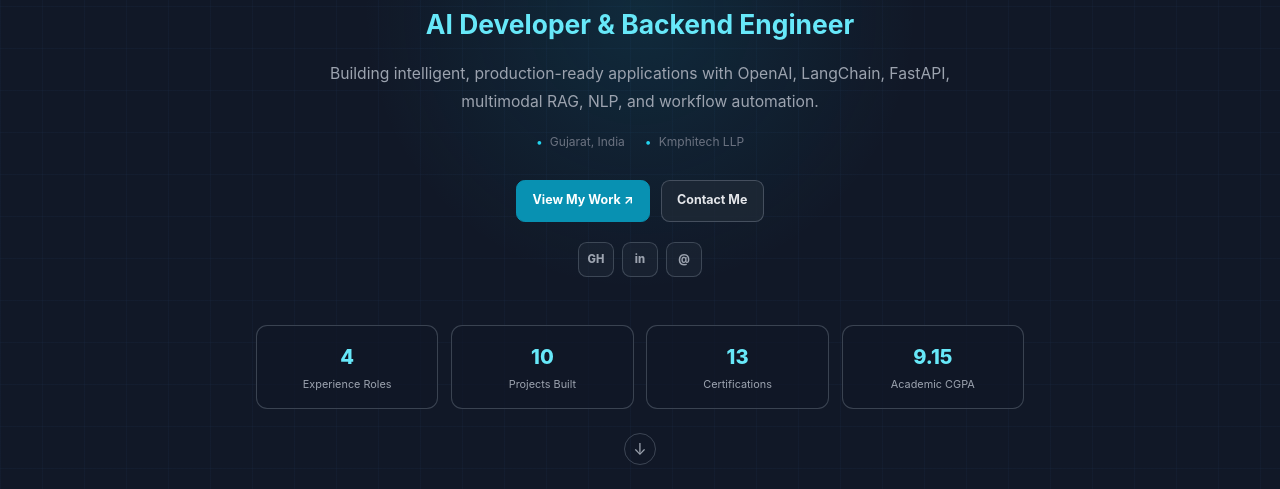
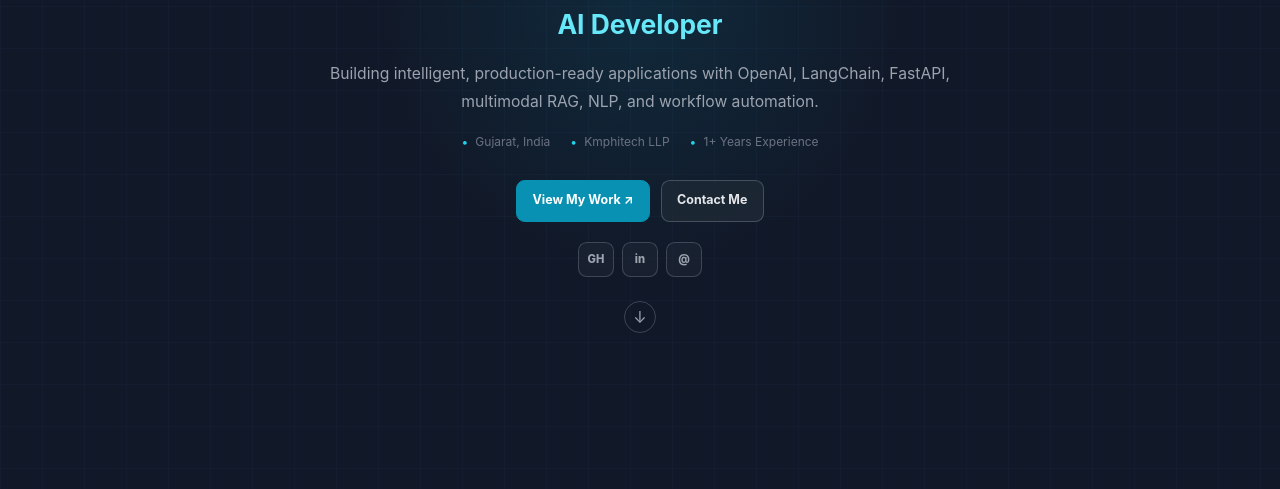
Before and after one commit to falsii/portfolio, a website: page index.html in a window 1280 px wide. Shown: the part 311-800 px from the top of the page. Drawn offline with nearby package versions, Linux system fonts and the light colour scheme.

Commit message:
Integrate experience into hero details

```diff
--- a/index.html
+++ b/index.html
@@ -927,31 +927,6 @@
             border-color: rgba(34, 211, 238, 0.5);
             color: #67e8f9;
         }
-        .hero-stats {
-            display: grid;
-            grid-template-columns: repeat(4, minmax(0, 1fr));
-            gap: 0.8rem;
-            max-width: 48rem;
-            margin: 3rem auto 0;
-        }
-        .hero-stat {
-            padding: 1rem 0.7rem;
-            border: 1px solid rgba(75, 85, 99, 0.72);
-            border-radius: 0.7rem;
-            background: rgba(17, 24, 39, 0.7);
-        }
-        .hero-stat strong {
-            display: block;
-            color: #67e8f9;
-            font-size: 1.25rem;
-            font-weight: 800;
-        }
-        .hero-stat span {
-            display: block;
-            margin-top: 0.25rem;
-            color: #9ca3af;
-            font-size: 0.68rem;
-        }
         .hero-scroll {
             display: grid;
             width: 2rem;
@@ -1260,10 +1235,6 @@
             }
             .hero-content {
                 padding-top: 4.5rem;
-            }
-            .hero-stats {
-                grid-template-columns: repeat(2, minmax(0, 1fr));
-                max-width: 28rem;
             }
             .section-heading-centered {
                 margin-bottom: 2rem;
@@ -1309,11 +1280,12 @@
         <div class="hero-content">
             <span class="hero-kicker">Available for impactful AI work</span>
             <h1>Falsi Jasani</h1>
-            <p class="hero-role">AI Developer &amp; Backend Engineer</p>
+            <p class="hero-role">AI Developer</p>
             <p class="hero-summary">Building intelligent, production-ready applications with OpenAI, LangChain, FastAPI, multimodal RAG, NLP, and workflow automation.</p>
             <div class="hero-meta">
                 <span>Gujarat, India</span>
                 <span>Kmphitech LLP</span>
+                <span>1+ Years Experience</span>
             </div>
             <div class="hero-actions">
                 <a class="site-button primary" href="#projects">View My Work ↗</a>
@@ -1323,12 +1295,6 @@
                 <a href="https://github.com/falsii" target="_blank" rel="noopener noreferrer" aria-label="GitHub profile">GH</a>
                 <a href="https://www.linkedin.com/in/falsi-jasani-3431ab222/" target="_blank" rel="noopener noreferrer" aria-label="LinkedIn profile">in</a>
                 <a href="mailto:falsijasani88@gmail.com" aria-label="Email Falsi Jasani">@</a>
-            </div>
-            <div class="hero-stats" aria-label="Portfolio highlights">
-                <div class="hero-stat"><strong>4</strong><span>Experience Roles</span></div>
-                <div class="hero-stat"><strong>10</strong><span>Projects Built</span></div>
-                <div class="hero-stat"><strong>13</strong><span>Certifications</span></div>
-                <div class="hero-stat"><strong>9.15</strong><span>Academic CGPA</span></div>
             </div>
             <a class="hero-scroll" href="#about" aria-label="Scroll to About section">↓</a>
         </div>
```
